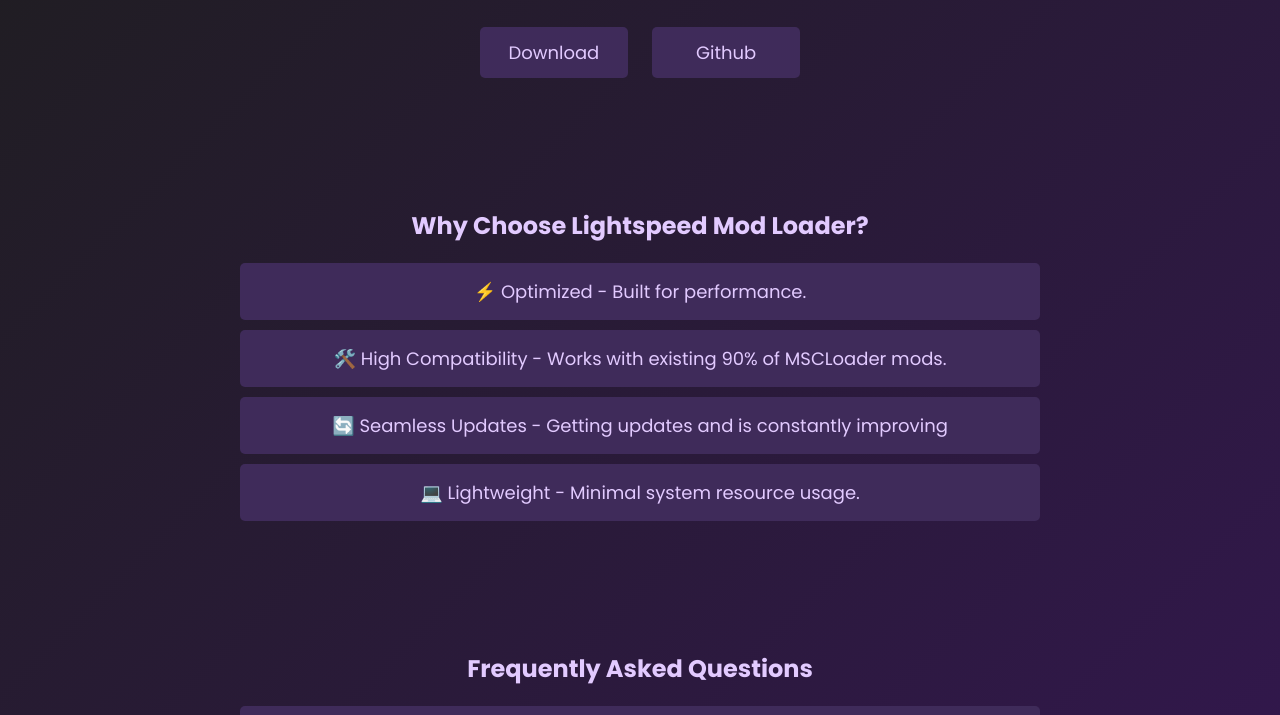
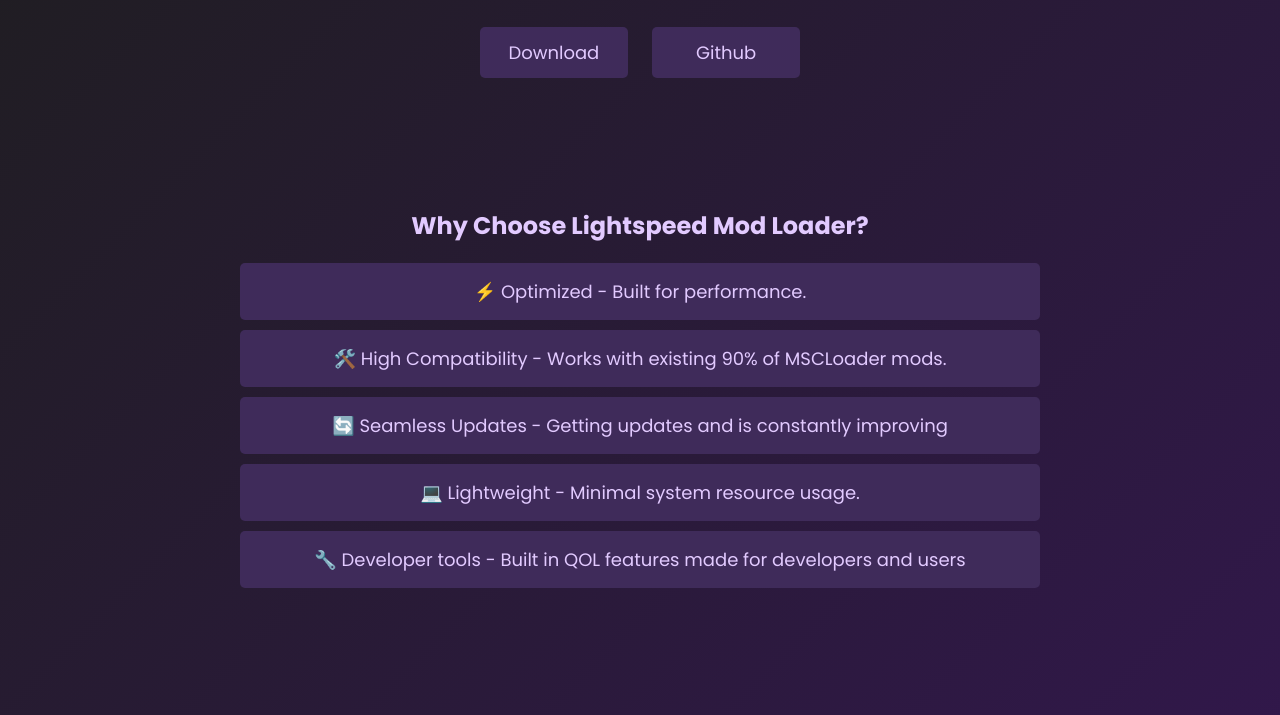
Before and after one commit to glennuke1/LMLWebsite, a plain HTML site: page index.html in a window 1280 px wide. Shown: the part 277-992 px from the top of the page. Drawn offline with Linux system fonts and the light colour scheme.

Commit message:
Add files via upload

```diff
--- a/index.html
+++ b/index.html
@@ -183,6 +183,7 @@
         <div class="feature-item">🛠️ High Compatibility - Works with existing 90% of MSCLoader mods.</div>
         <div class="feature-item">🔄 Seamless Updates - Getting updates and is constantly improving</div>
         <div class="feature-item">💻 Lightweight - Minimal system resource usage.</div>
+        <div class="feature-item">🔧 Developer tools - Built in QOL features made for developers and users</div>
     </section>
 
     <!-- FAQ Section -->
```
